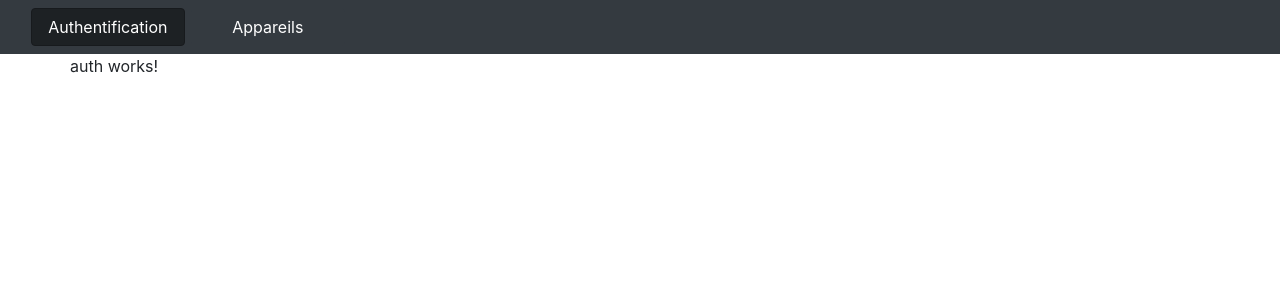
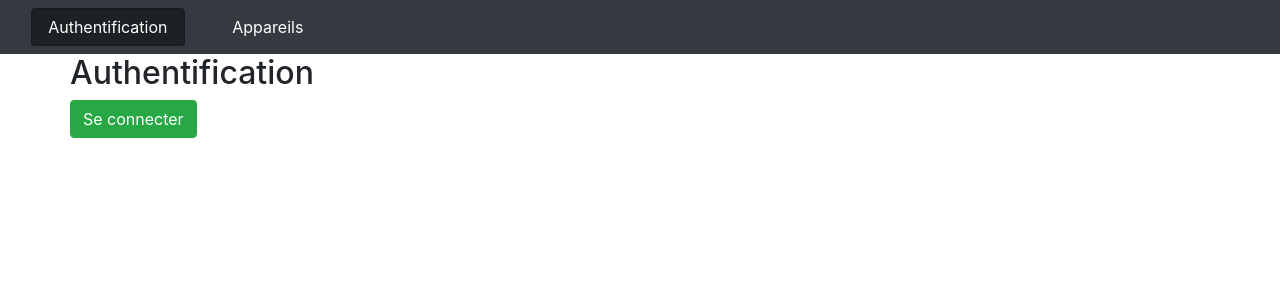
Before and after one commit to AnodeGrindYo/openclassrooms_Angular_Appareils, an Angular app: page /auth in a window 1280 px wide. Shown: the top 300 px of the page. Built offline with nearby package versions, Linux system fonts and the light colour scheme.

Commit message:
début de signin: service AuthService et component AuthComponent

```diff
--- a/src/app/auth/auth.component.html
+++ b/src/app/auth/auth.component.html
@@ -1,3 +1,3 @@
-<p>
-  auth works!
-</p>
+<h2>Authentification</h2>
+<button class="btn btn-success" *ngIf="!authStatus" (click)="onSignIn()">Se connecter</button>
+<button class="btn btn-danger" *ngIf="authStatus" (click)="onSignOut()">Se déconnecter</button>
--- a/src/app/auth/auth.component.ts
+++ b/src/app/auth/auth.component.ts
@@ -1,15 +1,34 @@
 import { Component, OnInit } from '@angular/core';
+import { AuthService } from "../services/auth.service";
 
 @Component({
-  selector: 'app-auth',
-  templateUrl: './auth.component.html',
-  styleUrls: ['./auth.component.scss']
+	selector: 'app-auth',
+	templateUrl: './auth.component.html',
+	styleUrls: ['./auth.component.scss']
 })
 export class AuthComponent implements OnInit {
 
-  constructor() { }
+	authStatus: boolean;
 
-  ngOnInit() {
-  }
+	constructor(private authService: AuthService) { }
+
+	ngOnInit() {
+		this.authStatus = this.authService.isAuth;
+	}
+
+	onSignIn() {
+		// signIn est une méthode asynchrone
+		this.authService.signIn().then(
+			() => {
+				console.log("connexion réussie");
+				this.authStatus = this.authService.isAuth;
+			}
+		);
+	}
+
+	onSignOut() {
+		this.authService.signOut();
+		this.authStatus = this.authService.isAuth;
+	}
 
 }
--- /dev/null
+++ b/src/app/services/auth.service.ts
@@ -0,0 +1,22 @@
+export class AuthService {
+
+	isAuth = false;
+
+	signIn() {
+		return new Promise(
+			(resolve, reject) => {
+				setTimeout(
+					() => {
+						this.isAuth = true;
+						resolve(true);
+					}, 2000
+				);
+			}
+		);
+	}
+
+	signOut() {
+		this.isAuth = false;
+	}
+
+}
```
Also changed, not shown: src/app/app.module.ts (+10 -5 lines).
